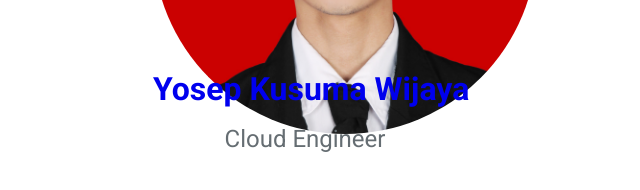
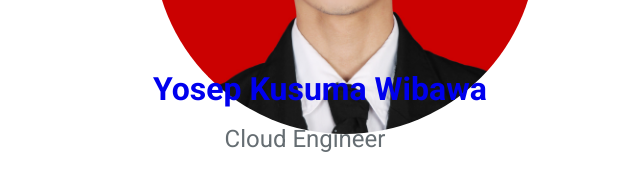
Before and after one commit to dianazuniarti/project-web-diana-yosep, a plain HTML site: page aboutus.html in a window 1280 px wide. Shown: the part 400-590 px from the top of the page, 47-687 px from the left. Drawn offline with Linux system fonts and the light colour scheme.

Commit message:
Update aboutus.html

```diff
--- a/aboutus.html
+++ b/aboutus.html
@@ -33,7 +33,7 @@
                     <img src="./assets/yosep.png" alt="Yosep">
                 </div>
                 <div class="about-yosep">
-                    <h1 class="yosep-title"> <a href="./cv/Yosep230401010362/index.html" target="_blank">Yosep Kusuma Wijaya</a></h1>
+                    <h1 class="yosep-title"> <a href="./cv/Yosep230401010362/index.html" target="_blank">Yosep Kusuma Wibawa</a></h1>
                     <p class="yosep-p2"> Cloud Engineer</p>
                     <!-- <div class="btn-container">
                         <button
```
